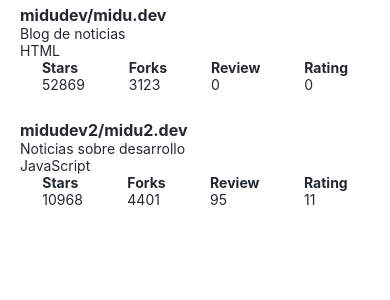
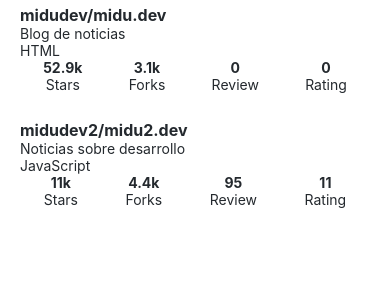
Before and after one commit to pedro-donoso/curso-react-native, a React Native app: screen / in a window 390 px wide. Shown: the top 300 px of the page. Built offline with nearby package versions, Linux system fonts and the light colour scheme.

Commit message:
modifico estilos

```diff
--- a/src/components/RepositoryItem.jsx
+++ b/src/components/RepositoryItem.jsx
@@ -1,29 +1,7 @@
 import React from 'react';
 import {View, StyleSheet} from 'react-native'
 import StyledText from './StyledText';
-
-const RepositoryStats = props => {
-  return (
-   <View style={{ flexDirection: "row", justifyContent: "space-around" }}>
-    <View>
-     <StyledText fontWeight='bold'>Stars</StyledText>
-     <StyledText>{props.stargazersCount}</StyledText>
-    </View>
-    <View>
-     <StyledText fontWeight='bold'>Forks</StyledText>
-     <StyledText>{props.forksCount}</StyledText>
-    </View>
-    <View>
-     <StyledText fontWeight='bold'>Review</StyledText>
-     <StyledText>{props.reviewCount}</StyledText>
-    </View>
-    <View>
-     <StyledText fontWeight='bold'>Rating</StyledText>
-     <StyledText>{props.ratingAverage}</StyledText>
-    </View>
-   </View>
-  );
-}
+import RepositoryStats from './RepositoryStats';
 
 const RepositoryItem = (props) => (
 <View key={props.id} style={styles.container}>
--- /dev/null
+++ b/src/components/RepositoryStats.jsx
@@ -0,0 +1,43 @@
+import React from "react";
+import {View} from 'react-native'
+import StyledText from "./StyledText";
+
+const parseThousands = (value) => {
+ return value >= 1000 ? `${Math.round(value / 100) / 10}k` : String(value);
+};
+
+const RepositoryStats = (props) => {
+ return (
+  <View style={{ flexDirection: "row", justifyContent: "space-around" }}>
+   <View>
+    <StyledText align="center" fontWeight="bold">
+     {parseThousands(props.stargazersCount)}
+    </StyledText>
+    <StyledText align="center">
+     Stars
+    </StyledText>
+   </View>
+   <View>
+    <StyledText align="center" fontWeight="bold">{parseThousands(props.forksCount)}</StyledText>
+    <StyledText align="center">
+     Forks
+    </StyledText>
+   </View>
+   <View>
+    <StyledText align="center" fontWeight="bold">{props.reviewCount}</StyledText>
+    <StyledText align="center">
+     Review
+    </StyledText>
+   </View>
+   <View>
+    <StyledText align="center" fontWeight="bold">{props.ratingAverage}</StyledText>
+    <StyledText align="center">
+     Rating
+    </StyledText>
+
+   </View>
+  </View>
+ );
+};
+
+export default RepositoryStats
--- a/src/components/StyledText.jsx
+++ b/src/components/StyledText.jsx
@@ -20,12 +20,16 @@
   },
   subheading: {
     fontSize: theme.fontSizes.subheading
+  },
+  textAlignCenter: {
+    textAlign: 'center'
   }
 })
 
-export default function StyledText ({children, color, fontSize, fontWeight, style, ...restOfProps}) {
+export default function StyledText ({align, children, color, fontSize, fontWeight, style, ...restOfProps}) {
   const textStyles = [
     styles.text,
+    align === 'center' && styles.textAlignCenter,
     color === 'primary' && styles.colorPrimary,
     color === 'secondary' && styles.colorSecondary,
     fontSize === 'subheading' && styles.subheading,
```
